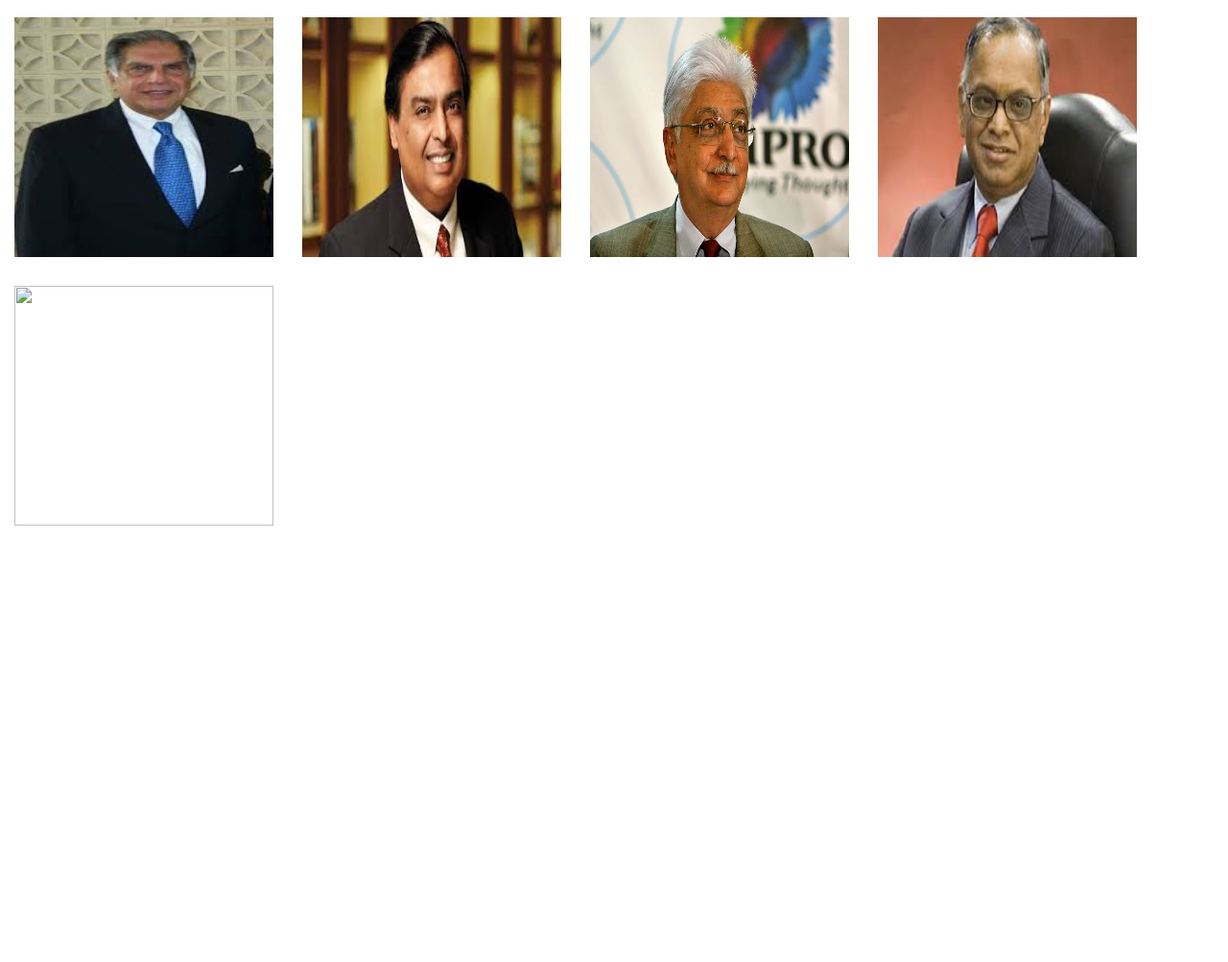
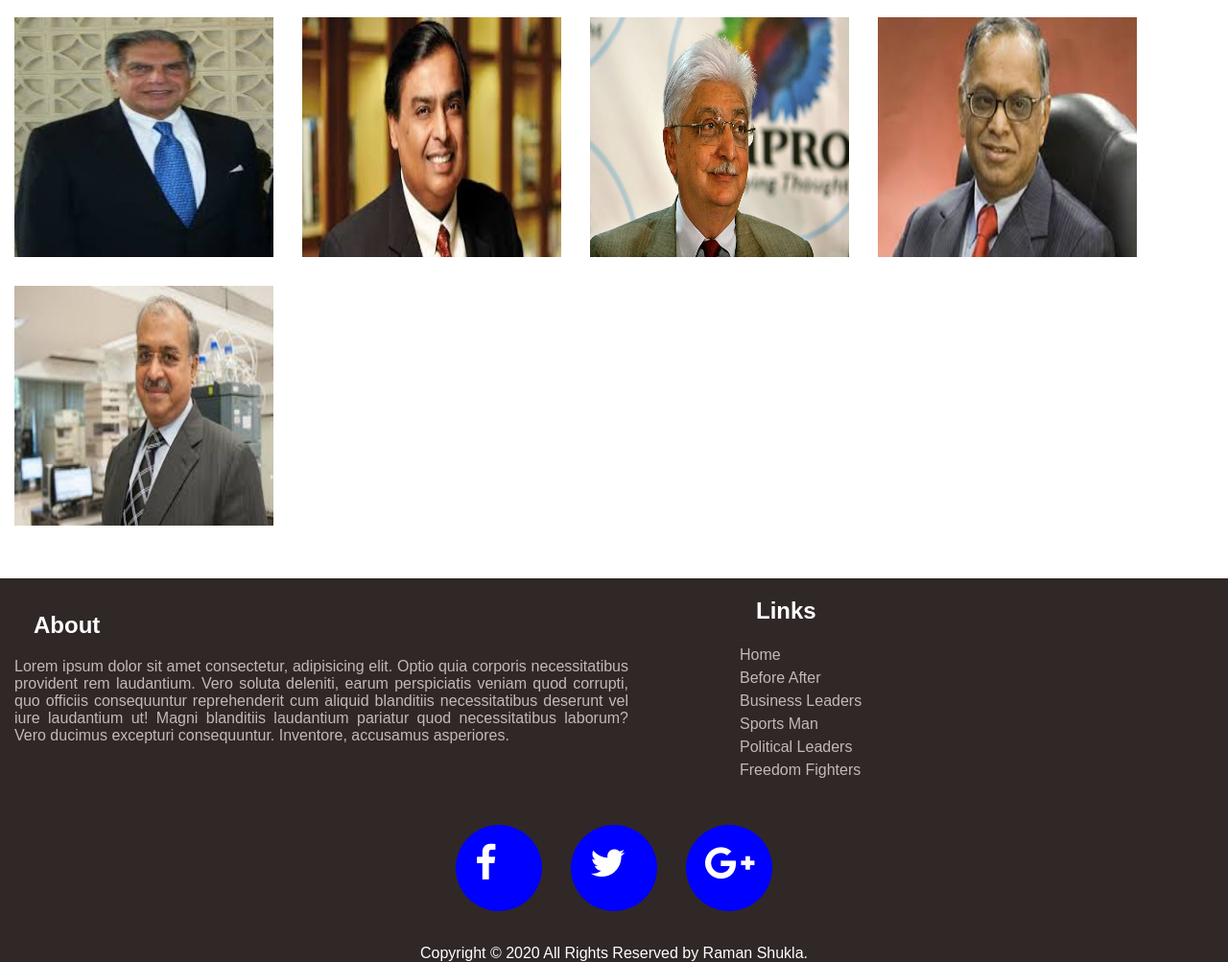
Before and after one commit to RamanMyreign/Great-India-Website, a plain HTML site: page Index.html in a window 1280 px wide. Shown: the part 3750-4753 px from the top of the page at 96% size. Before the commit the page ends 4313 px from the top, so only its background shows below. Drawn offline with Linux system fonts and the light colour scheme.

Commit message:
footer part is created

```diff
--- a/Index.html
+++ b/Index.html
@@ -6,6 +6,7 @@
     <meta name="viewport" content="width=device-width, initial-scale=1.0">
     <title>Great India Website</title>
     <link rel="stylesheet" href="styles.css">
+    <link rel="stylesheet" href="https://stackpath.bootstrapcdn.com/font-awesome/4.7.0/css/font-awesome.min.css" />
 </head>
 
 <body>
@@ -33,7 +34,7 @@
 
     <!-- Beofre India and Modern India -->
 
-    <div id="before-after" style="transition: 1s;">
+    <div id="before-after">
         <h3 class="sub-heading">India Before and After</h3>
         <iframe width="49%" height="315" src="https://www.youtube.com/embed/9GxXK8t85hw" frameborder="0"
             allow="accelerometer; autoplay; clipboard-write; encrypted-media; gyroscope; picture-in-picture"
@@ -83,8 +84,42 @@
         <img src="./img/Mukesh_ambani.jpg" alt="Mukesh Ambani" class="images">
         <img src="./img/Azim_premji.jpg" alt="Azim premji" class="images">
         <img src="./img/NR_narayan_murthy.jpg" alt="NR Narayan" class="images">
-        <img src="./img/" alt="" class="images">
+        <img src="./img/Dilip_Sanghavi.jpg" alt="Dilip Sanghavi" class="images">
     </div>
+
+
+    <footer>
+        <div class="section1">
+            <div class="sec-1">
+                <h2>About</h2>
+                <p style="color: rgb(197, 184, 184);">Lorem ipsum dolor sit amet consectetur, adipisicing elit. Optio quia corporis necessitatibus provident
+                    rem laudantium. Vero soluta deleniti, earum perspiciatis veniam quod corrupti, quo officiis consequuntur
+                    reprehenderit cum aliquid blanditiis necessitatibus deserunt vel iure laudantium ut! Magni blanditiis
+                    laudantium pariatur quod necessitatibus laborum? Vero ducimus excepturi consequuntur. Inventore,
+                    accusamus asperiores.</p>
+            </div>
+            <div class="sec-2">
+                <h2>Links</h2>
+                <ul>
+                    <li><a href="#home">Home</a></li>
+                    <li><a href="#before-after">Before After</a></li>
+                    <li><a href="#business-leaders">Business Leaders</a></li>
+                    <li><a href="#sports-leader">Sports Man</a></li>
+                    <li><a href="#political-leaders">Political Leaders</a></li>
+                    <li><a href="#freedom-fighters">Freedom Fighters</a></li>
+                </ul>
+            </div>
+        </div>
+        <div class="section2">
+            <a href="#"><i class="fa fa-facebook"></i></a>
+            <a href="#"><i class="fa fa-twitter"></i></a>
+            <a href="#"><i class="fa fa-google-plus"></i></a>
+        </div>
+        <div class="section3">
+            <p>Copyright &copy; 2020 All Rights Reserved by Raman Shukla.</p>
+        </div>
+
+    </footer>
 
 
 
--- a/styles.css
+++ b/styles.css
@@ -1,6 +1,7 @@
 *{
     margin: 0px;
     padding: 0px;
+    font-family: Arial, Helvetica, sans-serif;
 }
 .heading{
     background-image: url('./img/indian-art-wallpaper-preview.jpg');
@@ -67,4 +68,75 @@ html {
     display: block;
     clear: both;
 }
+#business-leaders::after{
+    content: '';
+    display: block;
+    clear: both;
 }
+
+footer{
+    background-color: rgb(48, 39, 39);
+    height: 400px;
+    color: white;
+    margin-top: 40px;
+
+}
+.section1{
+    margin-bottom: 20px;
+}
+.section1 h2{
+    margin: 20px;
+}
+.sec-1{
+    width: 50%;
+    margin: 15px;
+    text-align: justify;
+    float: left;
+}
+
+.sec-2{
+    width: 40%;
+    float: right;
+}
+.sec-2 ul{
+    list-style: none;
+}
+.sec-2 li{
+    padding: 3px;
+
+}
+.sec-2 a{
+    text-decoration: none;
+    color: rgb(197, 184, 184);
+}
+.section1::after{
+    content: '';
+    clear: both;
+    display: block;
+}
+hr{
+    background-color: rgb(36, 34, 34);
+}
+.section2{
+    display: flex;
+    justify-content: center;
+    align-items: center;
+    margin-top: 30px;
+
+}
+
+.section2 .fa{
+    margin: 15px;
+    color: white;
+    font-size: 40px;
+    background-color: blue;
+    height: 50px;
+    width: 50px;
+    border-radius: 50%;
+    padding: 20px;
+
+}
+.section3 p{
+    margin-top: 20px;
+   text-align: center;
+}
```
Also changed, not shown: img/Dilip_Sanghavi.jpg (added).
